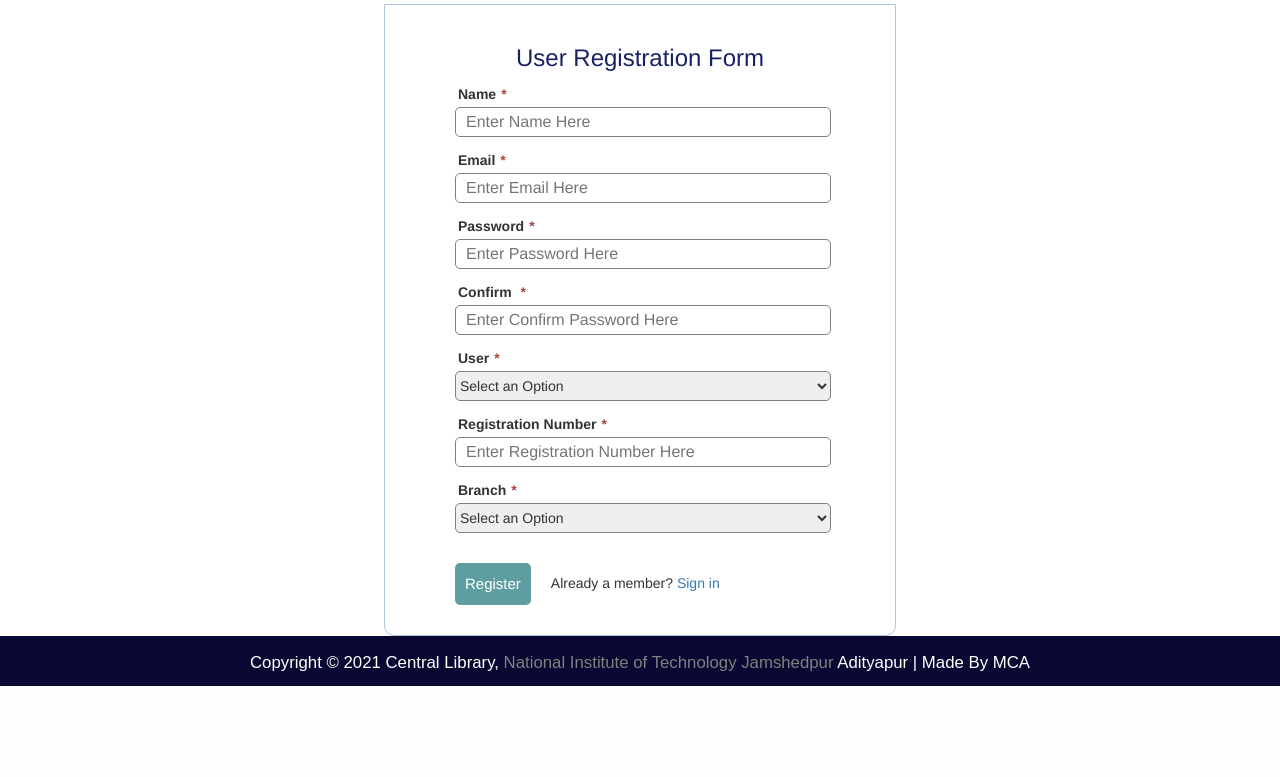
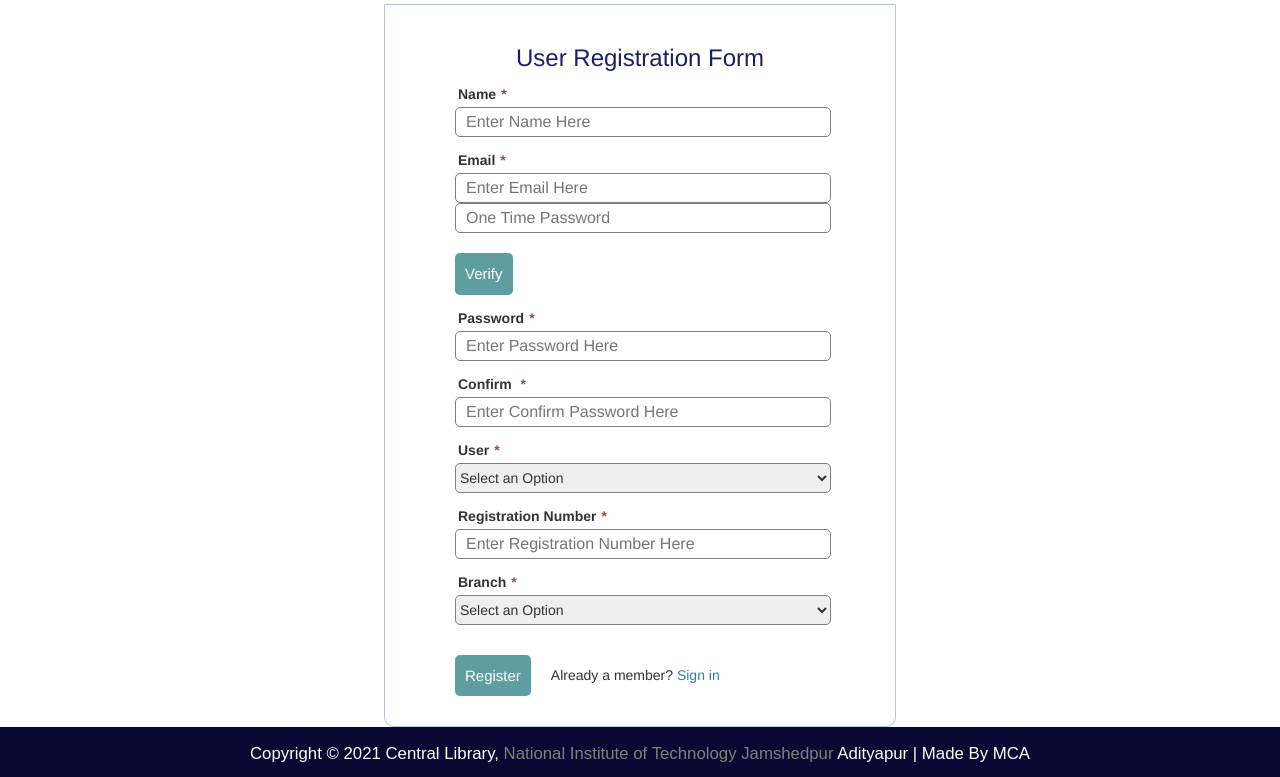
Before and after one commit to Divyanshi29/Central-Library, a PHP site: page /Registration.php in a window 1280 px wide. Shown: the part 218-995 px from the top of the page. Before the commit the page ends 904 px from the top, so only its background shows below. Run offline with PHP 8.4, Linux system fonts and the light colour scheme; some web fonts are replaced.

Commit message:
password

```diff
--- a/Registration.php
+++ b/Registration.php
@@ -9,12 +9,11 @@ include('include/header.php');
 
 <?php
 // define variables to empty values
-$nameErr = $emailErr = $branchErr = $typeErr = $passSameErr =  $passErr =  $regError="";
+$nameErr = $emailErr = $branchErr = $typeErr = $passSameErr =  $passErr = $otpErr =  $regError="";
 
 
 //Input fields validation
 if ($_SERVER["REQUEST_METHOD"] == "POST") {
-
 //String Validation
     if (empty($_POST["name"])) {
          $nameErr = "Name is required";
@@ -66,6 +65,9 @@ if ($_SERVER["REQUEST_METHOD"] == "POST") {
     {
       $password = $_POST['password'];
       $cpassword = $_POST['cpassword'];
+      $password = password_hash($password, PASSWORD_DEFAULT);
+      $cpassword = $password;
+
     }
     else
     {
@@ -74,8 +76,9 @@ if ($_SERVER["REQUEST_METHOD"] == "POST") {
 
     $regno = $_POST['regno'];
 
+	}
 
-}
+
 function input_data($data) {
   $data = trim($data);
   $data = stripslashes($data);
@@ -153,7 +156,8 @@ form, .content {
   	<div class="input-group">
   	  <label>Email<span class="error">* <?php echo $emailErr; ?> </span></label>
   	  <input type="email" name="email" placeholder="Enter Email Here" required>
-
+      <input type="text" name="otp" placeholder="One Time Password" required>
+      <button type="submit" class="btn" name="check" style="float: left;">Verify</button>
     </div>
   	<div class="input-group">
   	  <label>Password<span class="error">* <?php echo $passErr; ?></label>
@@ -209,16 +213,36 @@ form, .content {
   	</div>
   </form>
   <?php
+// Otp verification
+
+
+if(isset($_POST['check']))
+{
+
+}
+
 
 if(isset($_POST['reg_user']))
 {
-if($nameErr == ""&& $emailErr ==""&& $branchErr ==""&& $typeErr ==""&& $passSameErr == ""){
+if($nameErr == ""&& $emailErr ==""&& $branchErr ==""&& $typeErr ==""&& $passSameErr == "" && $otpErr=="")
+{
+    $query1 = "SELECT * FROM `registration` WHERE `Email` = '$email'";
+    $result1 = mysqli_query($con,$query1);
+    if($result1->num_rows==0){
       $query = "INSERT INTO `registration` (`UserId`, `Name`, `Email`, `Password`, `Confirmpassword`, `Type`, `Branch`, `Regno`) VALUES (default,'$name','$email','$password','$cpassword','$type','$branch','$regno')";
       $result = mysqli_query($con,$query);
       echo "<script>alert('Registration Successful')</script>";
+      echo '<script language="javascript">window.location="SignIn.php";</script>';
+    }
+    else
+    {
+       echo "<script>alert('This Email Id already exists')</script>";
+        echo '<script language="javascript">window.location="SignIn.php";</script>';
+    }
+
+
 }
  else {
-
       echo "<script>alert('You didn't filled up the form correctly.')</script>";
     }
 }
```
Lines whose indentation alone changed are shown as unchanged.
